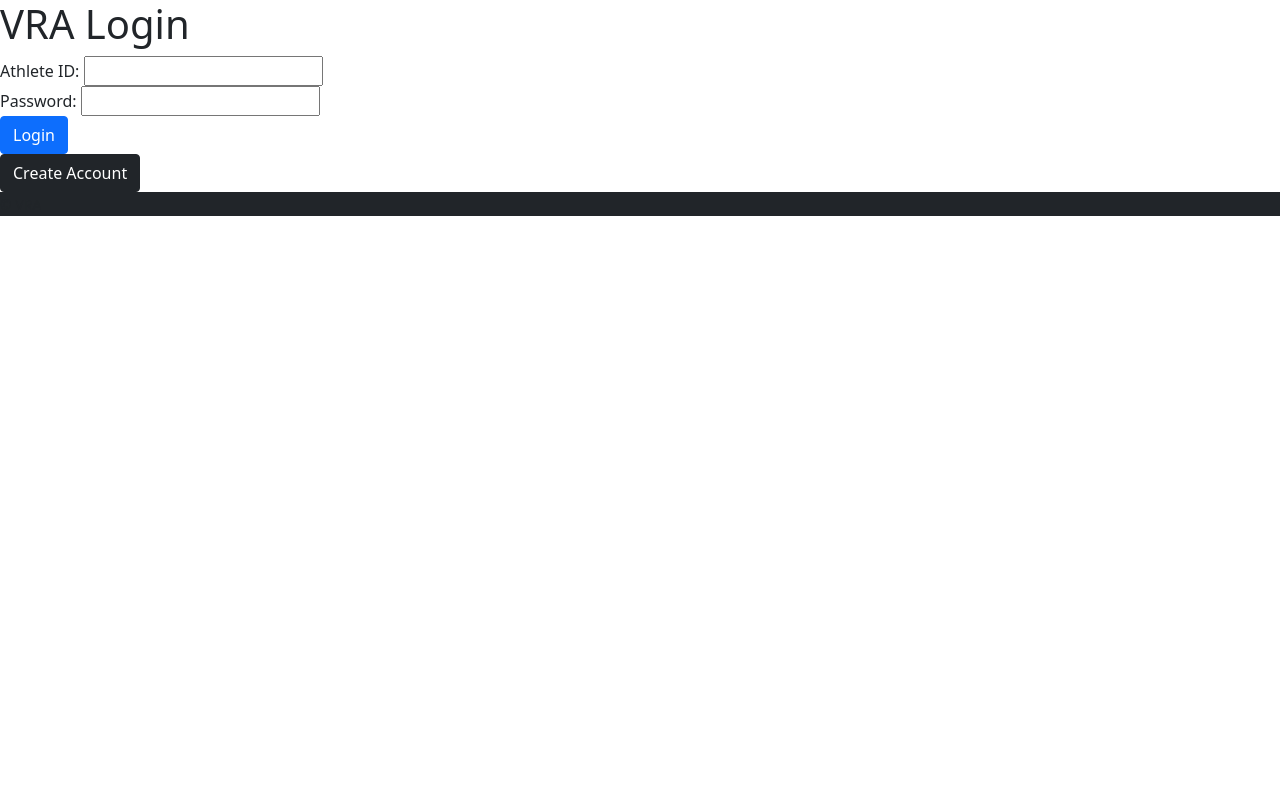
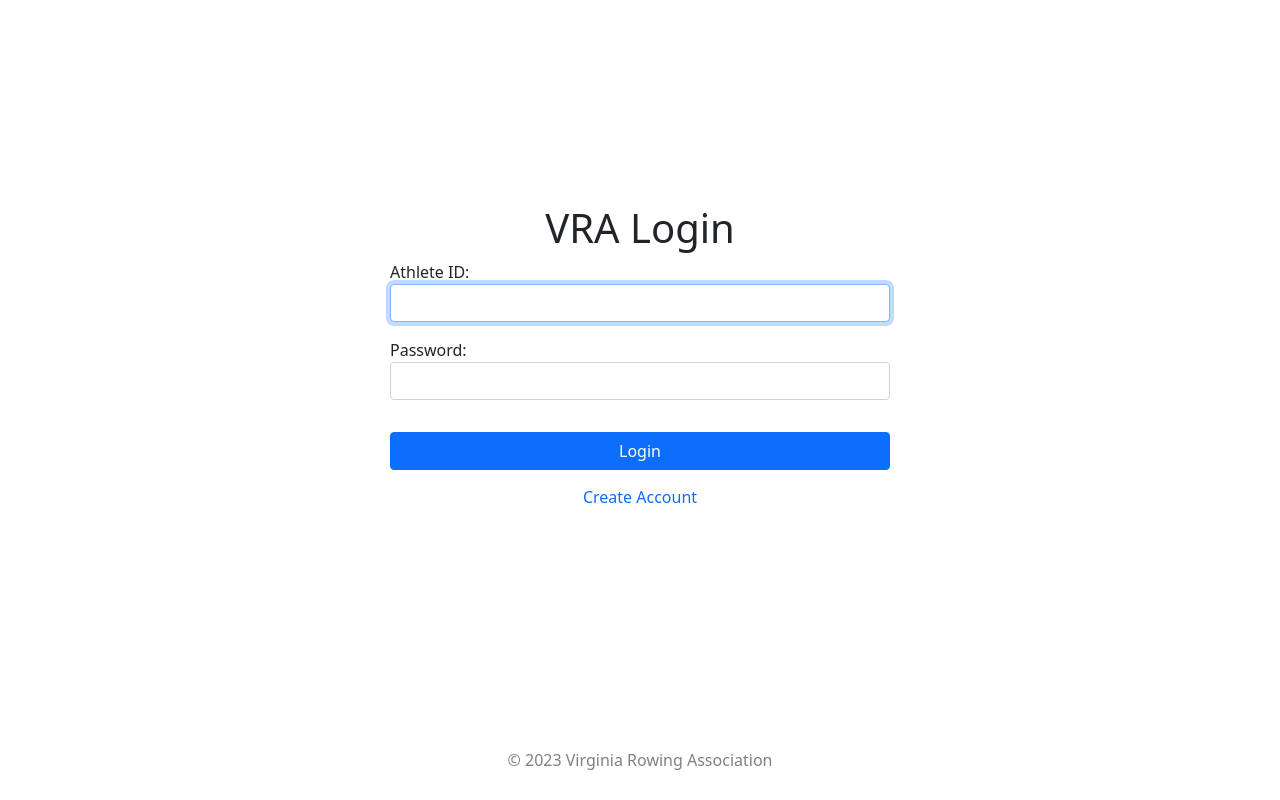
Before and after one commit to mattremigino1/vra-central, a PHP site: page /login.php in a window 1280 px wide. Run offline with PHP 8.4, Linux system fonts and the light colour scheme.

Commit message:
minor styling

```diff
--- a/footer.html
+++ b/footer.html
@@ -1,3 +1,5 @@
-<footer class="primary-footer bg-dark">
-  <small class="copyright">&copy; VRA</small>
+<footer class="custom-footer primary-footer">
+  <p>&copy;
+    <script>document.write(new Date().getFullYear())</script> Virginia Rowing Association
+  </p>
 </footer>
--- a/login.php
+++ b/login.php
@@ -13,14 +13,14 @@ session_start();
     <title>VRA Login</title>
     <link href="https://cdn.jsdelivr.net/npm/bootstrap@5.1.3/dist/css/bootstrap.min.css" rel="stylesheet"
         integrity="sha384-1BmE4kWBq78iYhFldvKuhfTAU6auU8tT94WrHftjDbrCEXSU1oBoqyl2QvZ6jIW3" crossorigin="anonymous">
-    <link rel="stylesheet" href="activity-styles.css" />
+    <link rel="stylesheet" href="main.css" />
 </head>
 
-<body>
+<body class="page-body">
 
     <?php
 
-    //   include('header.html');
+    // include('header.html');
 
     if (isset($_GET['athlete_id'])) {
         echo "New Account Created Succesfully! \n Your Athlete ID is: ";
@@ -30,15 +30,21 @@ session_start();
 
     ?>
 
-
-    <div>
-        <h1>VRA Login</h1>
-        <form action="login.php" method="post">
-            Athlete ID: <input type="text" name="athleteID" required /> <br />
-            Password: <input type="password" name="pwd" required /> <br />
-            <input type="submit" class="btn btn-primary" value="Login" />
+    <div class="login-form-container">
+        <h1 class='form-title'>VRA Login</h1>
+        <form action="login.php" method="post" class="login-form">
+            <div class="form-group">
+                <label>Athlete ID: </label>
+                <input type="text" class="form-control" name="athleteID" autofocus required />
+            </div>
+            <div class="form-group">
+                <label>Password: </label>
+                <input type="password" class="form-control" name="pwd" autofocus required />
+            </div>
+            <input type="submit" class="login-btn btn btn-primary" value="Login" />
         </form>
-        <input type="submit" class="btn btn-dark" value="Create Account" onclick="location.href='create-account.php';">
+        <input type="submit" class="create-account-btn btn btn-link" value="Create Account" onclick="location.href='create-account.php';">
+    </div>
 
     <?php
 
@@ -82,7 +88,6 @@ session_start();
     authenticate();
 
     ?>
-    </div>
     <?php include('footer.html') ?>
 
     <script src="https://cdn.jsdelivr.net/npm/bootstrap@5.1.3/dist/js/bootstrap.bundle.min.js"
--- a/main.css
+++ b/main.css
@@ -1,10 +1,65 @@
+/* LOGIN PAGE */
+.btn-link {
+  text-decoration: none!important;
+}
+
+.page-body {
+  min-height: 100vh;
+  width: 100vw;
+  display: flex;
+  flex-direction: column;
+  justify-content: center;
+  align-items: center;
+}
+
+.custom-footer {
+  margin-top: auto!important;
+  width: 100vw;
+  display: flex;
+  justify-content: center;
+  color: grey;
+  height: 52px;
+}
+
+.login-form {
+  display: flex;
+  flex-direction: column;
+  width: 500px;
+  margin: 0 auto;
+}
+
+.login-form-container {
+  display: flex;
+  flex-direction: column;
+  justify-content: center;
+  align-items: center;
+  height: 90vh;
+}
+
+.login-btn {
+  width: inherit;
+  margin-top: 1rem;
+}
+
+.create-account-btn {
+  margin-top: .5rem;
+}
+
 .form-container {
   display: flex;
   flex-direction: column;
   max-width: 500px;
-  margin: 0 auto;
+  margin: 80px auto 80px;
 }
 
 .form-group {
   margin-bottom: 1rem;
 }
+
+/* ************************************************************************* */
+
+/* HOME PAGE */
+
+header {
+  width: 100%;
+}
```
Also changed, not shown: header.html (+0 -8 lines), index.php (+12 -6 lines). Lines whose indentation alone changed are shown as unchanged.
